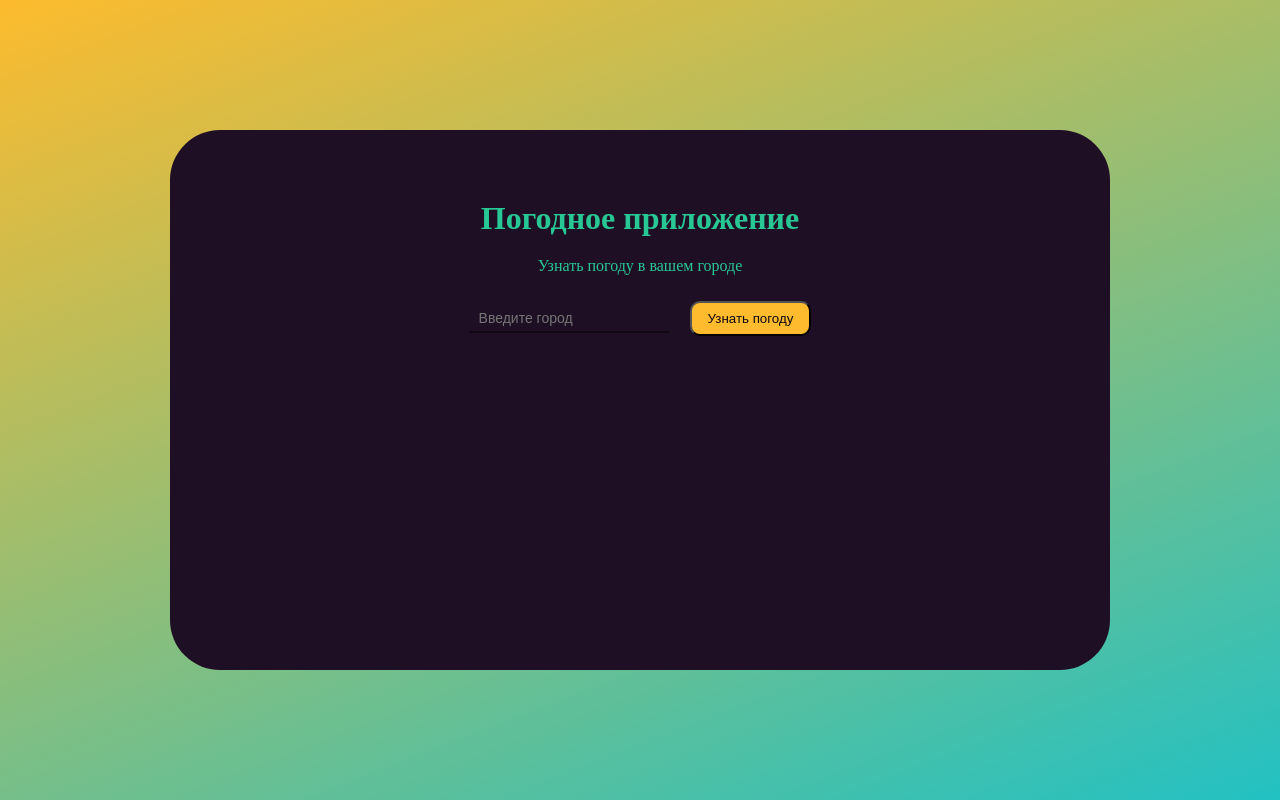
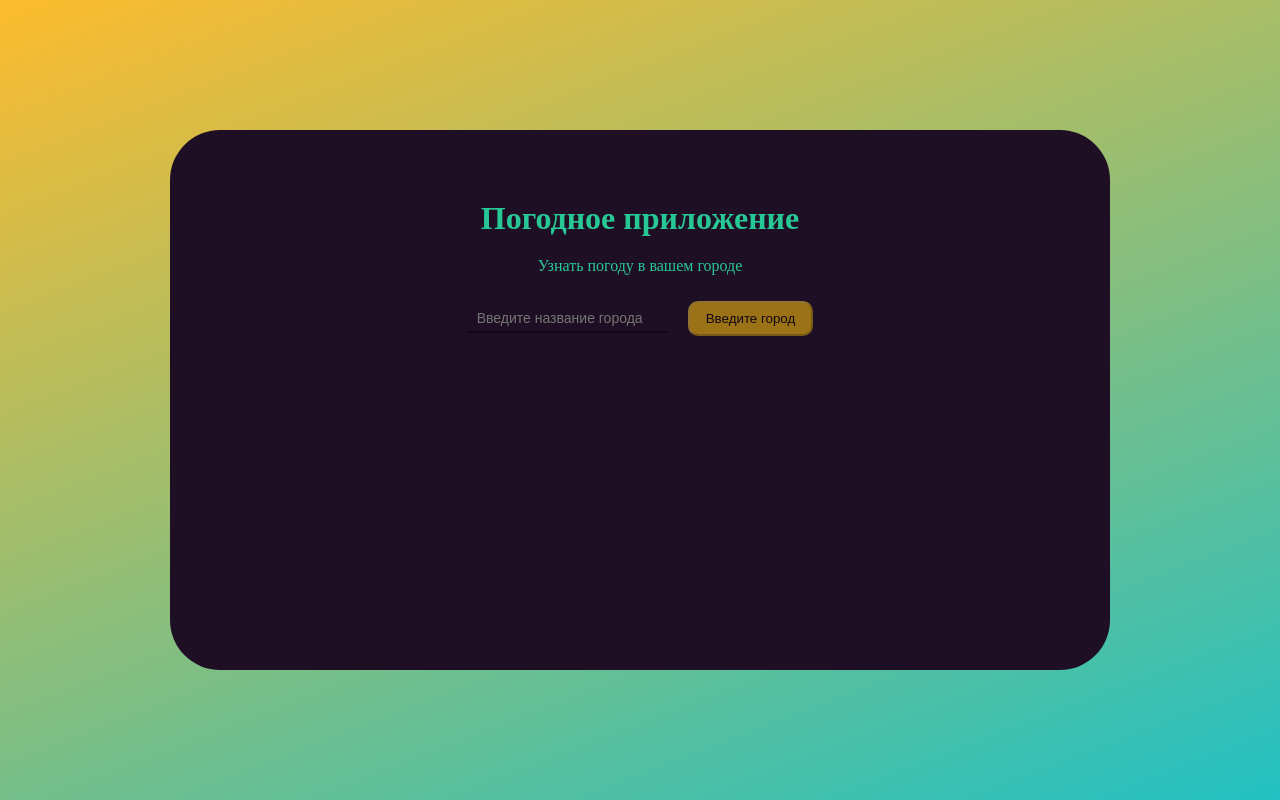
Before and after one commit to 7Hunter7/Weather_App, a Vue app: page / in a window 1280 px wide. Built offline with nearby package versions, Linux system fonts and the light colour scheme.

Commit message:
Updated 'App.vue' - Added if/else for button and added styles for 'disabled' button

```diff
--- a/src/App.vue
+++ b/src/App.vue
@@ -4,8 +4,14 @@
       <h1>Погодное приложение</h1>
       <p>Узнать погоду в {{ city == '' ? 'вашем городе' : city }}</p>
     </div>
-    <input class="wrapper__input" type="text" v-model="city" placeholder="Введите город" />
-    <button class="wrapper__button">Узнать погоду</button>
+    <input
+      class="wrapper__input"
+      type="text"
+      v-model="city"
+      placeholder="Введите название города"
+    />
+    <button v-if="city != ''" class="wrapper__button">Узнать погоду</button>
+    <button disabled v-else class="wrapper__button">Введите город</button>
   </div>
 </template>
 
@@ -68,6 +74,10 @@ export default {
     &:active {
       transform: translateY(-2px) scale(0.95);
     }
+    &:disabled {
+      cursor: no-drop;
+      background-color: #9c7216;
+    }
   }
 }
 </style>
```
